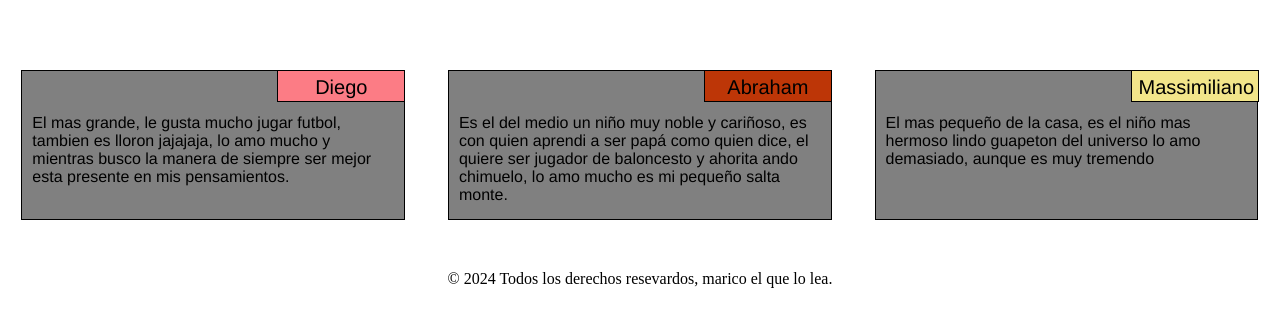
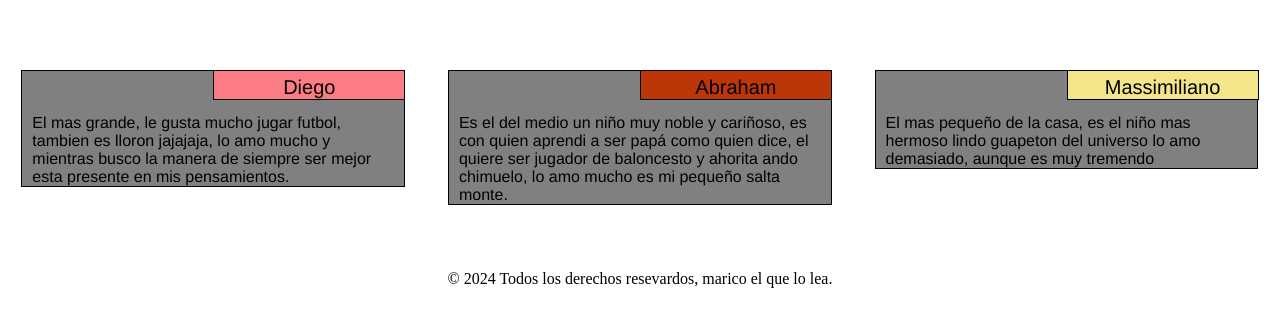
Before and after one commit to Eduardojalmanza/eduardojalmanza.github.io, a plain HTML site: page module2-solution/index.html in a window 1280 px wide. Shown: the part 141-468 px from the top of the page. Drawn offline with Linux system fonts and the light colour scheme.

Commit message:
detalles finales

```diff
--- a/module2-solution/css/estilos.css
+++ b/module2-solution/css/estilos.css
@@ -15,14 +15,14 @@ p {
   border: 1px solid black;
   background-color: grey;
   width: 90%;
-  height: 150px;
+  height: auto;
   margin-right: auto;
   margin-left: auto;
   font-family: Helvetica;
   padding-top: 10%;
   padding-right: 10px;
   padding-left: 10px;
-  overflow: auto;
+  overflow: none;
   font-size: 1em;
 }
 div#container {
@@ -35,8 +35,8 @@ div#container {
   position: absolute;
   top: 0;
   right: 5%;
-  width: 30%;
-  height: 32px;
+  width: 45%;
+  height: auto;
   text-align: center;
   font-size: 1.25em;
   font-family: Helvetica;
@@ -47,8 +47,8 @@ div#container {
   position: absolute;
   top: 0;
   right: 5%;
-  width: 30%;
-  height: 32px;
+  width: 45%;
+  height: auto;
   text-align: center;
   font-size: 1.25em;
   font-family: Helvetica;
@@ -197,7 +197,7 @@ div#container {
     right: 5%;
   }
   .cambio-text{
-    padding-top: 8%;
+    padding-top: 15%;
   }
   .ocultar-text{
   display: none;
```
